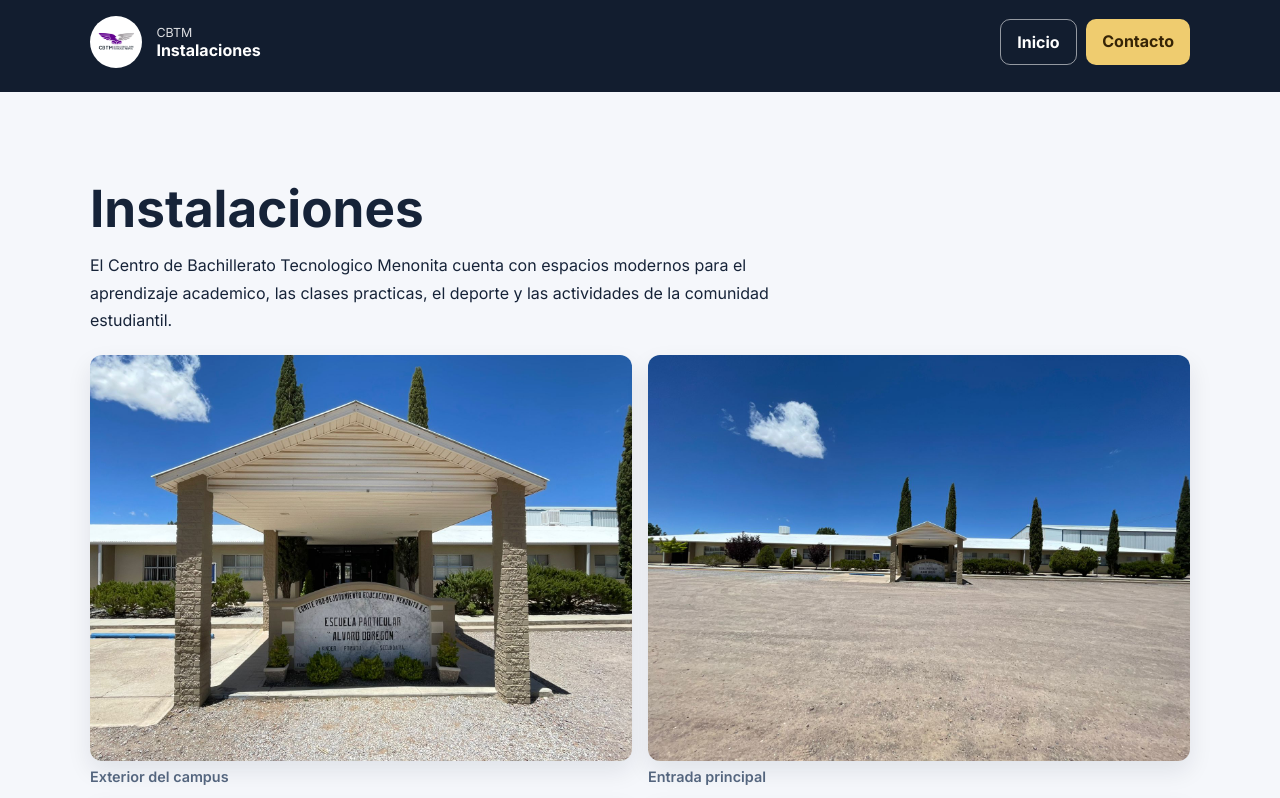
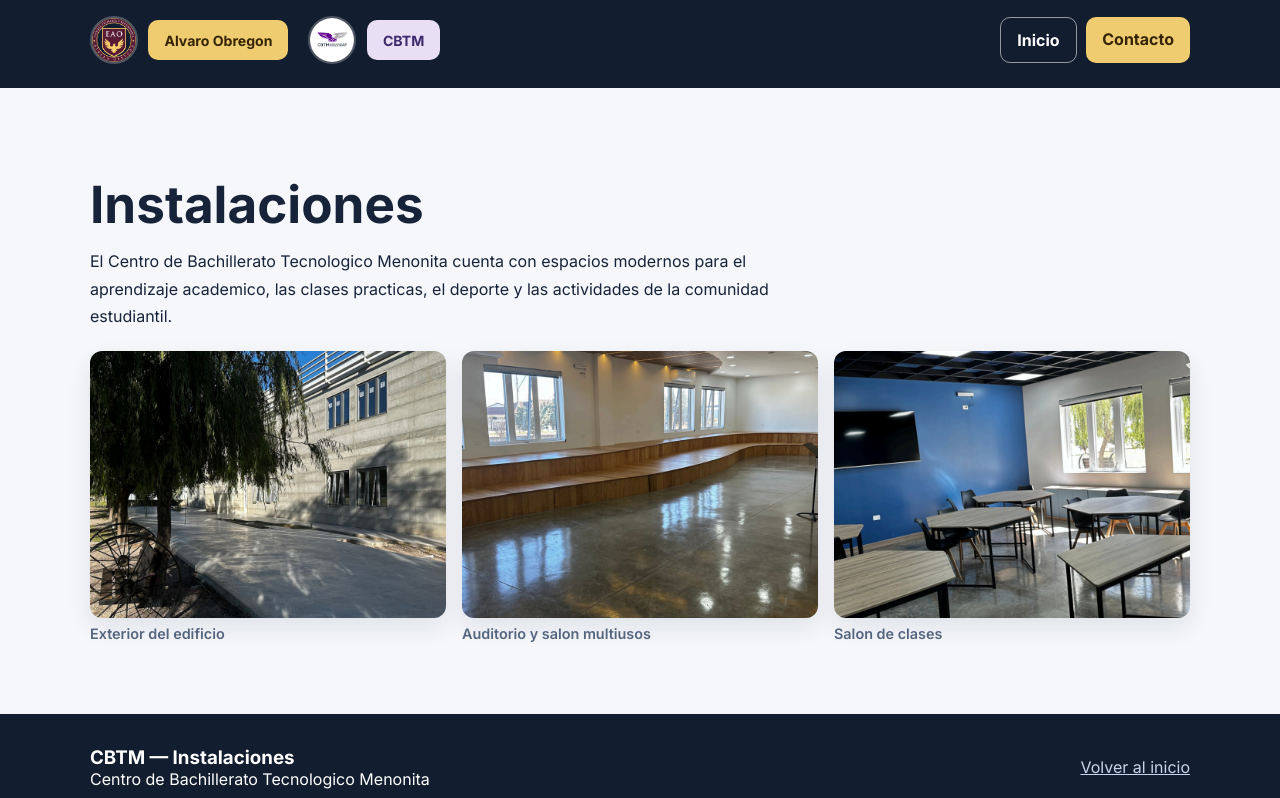
Before and after one commit to Janick18/Escuela-Alvaro-Obregon, a plain HTML site: page instalaciones.html in a window 1280 px wide. Shown: the top 798 px of the page. Drawn offline with Linux system fonts and the light colour scheme.

Commit message:
Add CBTM facility photos and dual-school header navigation.
Include new instalaciones images, split top nav with logo buttons for Alvaro Obregon and CBTM, and update the instalaciones gallery layout.

Co-authored-by: Cursor <cursoragent@cursor.com>

```diff
--- a/instalaciones.html
+++ b/instalaciones.html
@@ -15,11 +15,14 @@
   <body>
     <header class="page-header">
       <nav class="nav container">
-        <div class="brand">
-          <img src="assets/images/cbtm-logo.jpg" alt="Logo CBTM" />
-          <div>
-            <p class="brand-top">CBTM</p>
-            <p class="brand-name">Instalaciones</p>
+        <div class="nav-schools">
+          <div class="school-nav">
+            <img src="assets/images/eao-logo.png" alt="Escudo Escuela Alvaro Obregon" />
+            <a class="btn btn-nav" href="index.html#alvaro-obregon">Alvaro Obregon</a>
+          </div>
+          <div class="school-nav">
+            <img src="assets/images/cbtm-logo.jpg" alt="Logo CBTM" />
+            <a class="btn btn-nav btn-cbtm" href="index.html#cbtm-campus">CBTM</a>
           </div>
         </div>
         <div class="nav-links">
@@ -42,24 +45,16 @@
 
         <div class="facilities-gallery">
           <figure>
-            <img src="assets/images/front-1.jpeg" alt="Vista exterior del campus" />
-            <figcaption>Exterior del campus</figcaption>
+            <img src="assets/images/instalacion-exterior.png" alt="Exterior del edificio CBTM" />
+            <figcaption>Exterior del edificio</figcaption>
           </figure>
           <figure>
-            <img src="assets/images/front-2.jpeg" alt="Entrada principal" />
-            <figcaption>Entrada principal</figcaption>
+            <img src="assets/images/instalacion-auditorio.png" alt="Auditorio y salon multiusos CBTM" />
+            <figcaption>Auditorio y salon multiusos</figcaption>
           </figure>
           <figure>
-            <img src="assets/images/classroom-1.jpeg" alt="Salon de clases" />
-            <figcaption>Salones de clase</figcaption>
-          </figure>
-          <figure>
-            <img src="assets/images/music-class.jpeg" alt="Espacio para actividades" />
-            <figcaption>Espacios para actividades</figcaption>
-          </figure>
-          <figure>
-            <img src="assets/images/playground-1.jpeg" alt="Area deportiva y recreativa" />
-            <figcaption>Area deportiva y recreativa</figcaption>
+            <img src="assets/images/instalacion-salon.png" alt="Salon de clases CBTM" />
+            <figcaption>Salon de clases</figcaption>
           </figure>
         </div>
       </section>
--- a/styles.css
+++ b/styles.css
@@ -42,6 +42,41 @@ img {
   justify-content: space-between;
   align-items: center;
   padding: 1rem 0;
+  gap: 1rem;
+  flex-wrap: wrap;
+}
+
+.nav-schools {
+  display: flex;
+  align-items: center;
+  gap: 1.25rem;
+  flex-wrap: wrap;
+}
+
+.school-nav {
+  display: flex;
+  align-items: center;
+  gap: 0.65rem;
+}
+
+.school-nav img {
+  width: 48px;
+  height: 48px;
+  border-radius: 50%;
+  object-fit: cover;
+  border: 2px solid rgba(255, 255, 255, 0.35);
+}
+
+.btn-nav {
+  padding: 0.55rem 0.85rem;
+  font-size: 0.88rem;
+  white-space: nowrap;
+}
+
+.btn-cbtm {
+  background: #e8dff5;
+  color: #3d2a6b;
+  border: 1px solid rgba(255, 255, 255, 0.4);
 }
 
 .brand {
@@ -342,9 +377,18 @@ h1 {
   padding-bottom: 0.5rem;
 }
 
-.page-header .brand-top,
-.page-header .brand-name {
-  color: #fff;
+.page-header .school-nav img {
+  border-color: rgba(255, 255, 255, 0.25);
+}
+
+.page-header .btn-nav {
+  background: var(--accent);
+  color: #362406;
+}
+
+.page-header .btn-cbtm {
+  background: #e8dff5;
+  color: #3d2a6b;
 }
 
 .nav-links {
@@ -361,7 +405,7 @@ h1 {
 .facilities-gallery {
   margin-top: 1.3rem;
   display: grid;
-  grid-template-columns: repeat(2, 1fr);
+  grid-template-columns: repeat(3, 1fr);
   gap: 1rem;
 }
 
@@ -462,6 +506,11 @@ footer {
     gap: 0.8rem;
   }
 
+  .nav-schools {
+    width: 100%;
+    justify-content: center;
+  }
+
   .brand-top {
     font-size: 0.7rem;
   }
```
Also changed, not shown: index.html (+8 -5 lines), assets/images/instalacion-auditorio.png (added), assets/images/instalacion-exterior.png (added), assets/images/instalacion-salon.png (added).
